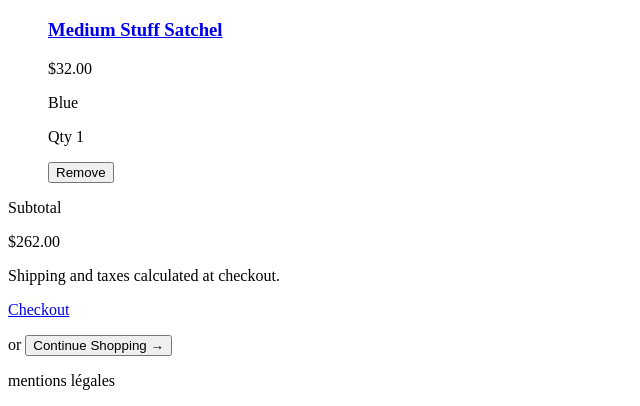
After one commit to FloProGit/hotel_des_ventes, a Symfony app: template templates/cart.html.twig in a window 1280 px wide. The commit adds this page. Shown: the part 3857-4263 px from the top of the page, without its empty margins (0-640 px from the left). Run offline with Twig, Linux system fonts and the light colour scheme; the template is opened without the code that fills it, so the values that code supplies are empty; some libraries are stand-ins or nearby versions.

```diff
--- a/config/routes.yaml
+++ b/config/routes.yaml
@@ -44,3 +44,8 @@ get_payment:
     path: /payment
     controller: App\Controller\PaymentController::getPayment
     methods: GET
+
+view_cart:
+    path: /cart
+    controller: App\Controller\CartController::index
+    methods: GET
--- /dev/null
+++ b/templates/cart.html.twig
@@ -0,0 +1,132 @@
+{% extends 'base.html.twig' %}
+
+{% block body %}
+
+<div class="relative z-10" aria-labelledby="slide-over-title" role="dialog" aria-modal="true">
+    <!--
+      Background backdrop, show/hide based on slide-over state.
+
+      Entering: "ease-in-out duration-500"
+        From: "opacity-0"
+        To: "opacity-100"
+      Leaving: "ease-in-out duration-500"
+        From: "opacity-100"
+        To: "opacity-0"
+    -->
+    <div class="fixed inset-0 bg-gray-500 bg-opacity-75 transition-opacity"></div>
+
+    <div class="fixed inset-0 overflow-hidden">
+        <div class="absolute inset-0 overflow-hidden">
+            <div class="pointer-events-none fixed inset-y-0 right-0 flex max-w-full pl-10">
+                <!--
+                  Slide-over panel, show/hide based on slide-over state.
+
+                  Entering: "transform transition ease-in-out duration-500 sm:duration-700"
+                    From: "translate-x-full"
+                    To: "translate-x-0"
+                  Leaving: "transform transition ease-in-out duration-500 sm:duration-700"
+                    From: "translate-x-0"
+                    To: "translate-x-full"
+                -->
+                <div class="pointer-events-auto w-screen max-w-md">
+                    <div class="flex h-full flex-col overflow-y-scroll bg-white shadow-xl">
+                        <div class="flex-1 overflow-y-auto py-6 px-4 sm:px-6">
+                            <div class="flex items-start justify-between">
+                                <h2 class="text-lg font-medium text-gray-900" id="slide-over-title">Shopping cart</h2>
+                                <div class="ml-3 flex h-7 items-center">
+                                    <button type="button" class="-m-2 p-2 text-gray-400 hover:text-gray-500">
+                                        <span class="sr-only">Close panel</span>
+                                        <!-- Heroicon name: outline/x-mark -->
+                                        <svg class="h-6 w-6" xmlns="http://www.w3.org/2000/svg" fill="none" viewBox="0 0 24 24" stroke-width="1.5" stroke="currentColor" aria-hidden="true">
+                                            <path stroke-linecap="round" stroke-linejoin="round" d="M6 18L18 6M6 6l12 12" />
+                                        </svg>
+                                    </button>
+                                </div>
+                            </div>
+
+                            <div class="mt-8">
+                                <div class="flow-root">
+                                    <ul role="list" class="-my-6 divide-y divide-gray-200">
+                                        <li class="flex py-6">
+                                            <div class="h-24 w-24 flex-shrink-0 overflow-hidden rounded-md border border-gray-200">
+                                                <img src="https://tailwindui.com/img/ecommerce-images/shopping-cart-page-04-product-01.jpg" alt="Salmon orange fabric pouch with match zipper, gray zipper pull, and adjustable hip belt." class="h-full w-full object-cover object-center">
+                                            </div>
+
+                                            <div class="ml-4 flex flex-1 flex-col">
+                                                <div>
+                                                    <div class="flex justify-between text-base font-medium text-gray-900">
+                                                        <h3>
+                                                            <a href="#">Throwback Hip Bag</a>
+                                                        </h3>
+                                                        <p class="ml-4">$90.00</p>
+                                                    </div>
+                                                    <p class="mt-1 text-sm text-gray-500">Salmon</p>
+                                                </div>
+                                                <div class="flex flex-1 items-end justify-between text-sm">
+                                                    <p class="text-gray-500">Qty 1</p>
+
+                                                    <div class="flex">
+                                                        <button type="button" class="font-medium text-indigo-600 hover:text-indigo-500">Remove</button>
+                                                    </div>
+                                                </div>
+                                            </div>
+                                        </li>
+
+                                        <li class="flex py-6">
+                                            <div class="h-24 w-24 flex-shrink-0 overflow-hidden rounded-md border border-gray-200">
+                                                <img src="https://tailwindui.com/img/ecommerce-images/shopping-cart-page-04-product-02.jpg" alt="Front of satchel with blue canvas body, black straps and handle, drawstring top, and front zipper pouch." class="h-full w-full object-cover object-center">
+                                            </div>
+
+                                            <div class="ml-4 flex flex-1 flex-col">
+                                                <div>
+                                                    <div class="flex justify-between text-base font-medium text-gray-900">
+                                                        <h3>
+                                                            <a href="#">Medium Stuff Satchel</a>
+                                                        </h3>
+                                                        <p class="ml-4">$32.00</p>
+                                                    </div>
+                                                    <p class="mt-1 text-sm text-gray-500">Blue</p>
+                                                </div>
+                                                <div class="flex flex-1 items-end justify-between text-sm">
+                                                    <p class="text-gray-500">Qty 1</p>
+
+                                                    <div class="flex">
+                                                        <button type="button" class="font-medium text-indigo-600 hover:text-indigo-500">Remove</button>
+                                                    </div>
+                                                </div>
+                                            </div>
+                                        </li>
+
+                                        <!-- More products... -->
+                                    </ul>
+                                </div>
+                            </div>
+                        </div>
+
+                        <div class="border-t border-gray-200 py-6 px-4 sm:px-6">
+                            <div class="flex justify-between text-base font-medium text-gray-900">
+                                <p>Subtotal</p>
+                                <p>$262.00</p>
+                            </div>
+                            <p class="mt-0.5 text-sm text-gray-500">Shipping and taxes calculated at checkout.</p>
+                            <div class="mt-6">
+                                <a href="#" class="flex items-center justify-center rounded-md border border-transparent bg-indigo-600 px-6 py-3 text-base font-medium text-white shadow-sm hover:bg-indigo-700">Checkout</a>
+                            </div>
+                            <div class="mt-6 flex justify-center text-center text-sm text-gray-500">
+                                <p>
+                                    or
+                                    <button type="button" class="font-medium text-indigo-600 hover:text-indigo-500">
+                                        Continue Shopping
+                                        <span aria-hidden="true"> &rarr;</span>
+                                    </button>
+                                </p>
+                            </div>
+                        </div>
+                    </div>
+                </div>
+            </div>
+        </div>
+    </div>
+</div>
+
+{% endblock %}
```
Also changed, not shown: assets/app.js (+9 -0 lines), src/Controller/CartController.php (added, +21 -0 lines), templates/home.html.twig (+9 -9 lines).
